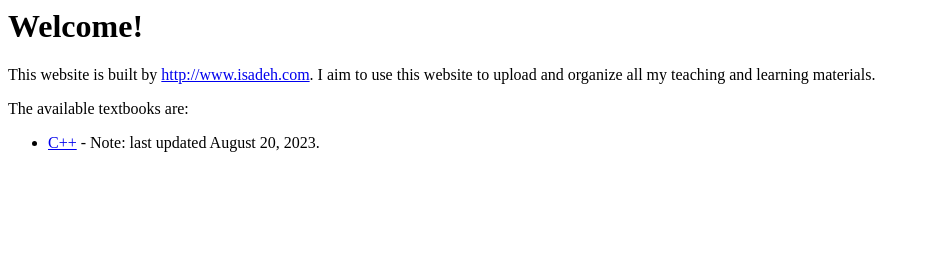
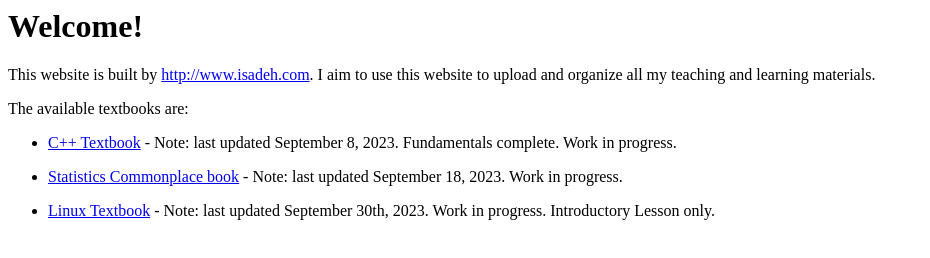
Before and after one commit to IddoSadeh/programadoSite, a plain HTML site: page index.html in a window 1280 px wide. Shown: the whole page, without its empty margins (0-930 px from the left). Drawn offline with Linux system fonts and the light colour scheme.

Commit message:
new websites

```diff
--- a/index.html
+++ b/index.html
@@ -9,7 +9,10 @@
 <p>This website is built by <a class="reference external" href="http://www.isadeh.com">http://www.isadeh.com</a>. I aim to use this website to upload and organize all my teaching and learning materials.</p>
 <p>The available textbooks are:</p>
 <ul class="simple">
-<li><p><a href="https://cplusplus.programado.dev">C++</a> - Note: last updated August 20, 2023.</p></li>
+<li><p><a href="https://cplusplus.programado.dev">C++ Textbook</a> - Note: last updated September 8, 2023. Fundamentals complete. Work in progress.</p></li>
+<li><p><a href="https://stat.programado.dev/">Statistics Commonplace book</a> - Note: last updated September 18, 2023. Work in progress. </p></li>
+<li><p><a href="https://noname.programado.dev/">Linux Textbook</a> - Note: last updated September 30th, 2023. Work in progress. Introductory Lesson only.</p></li>
+
 </ul>
 <!-- # My Teaching Ideology
 
```
